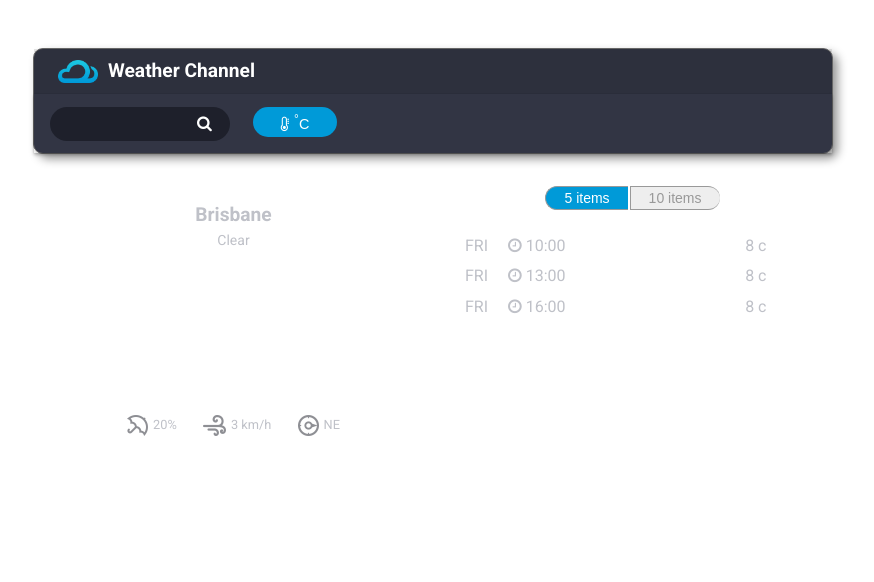
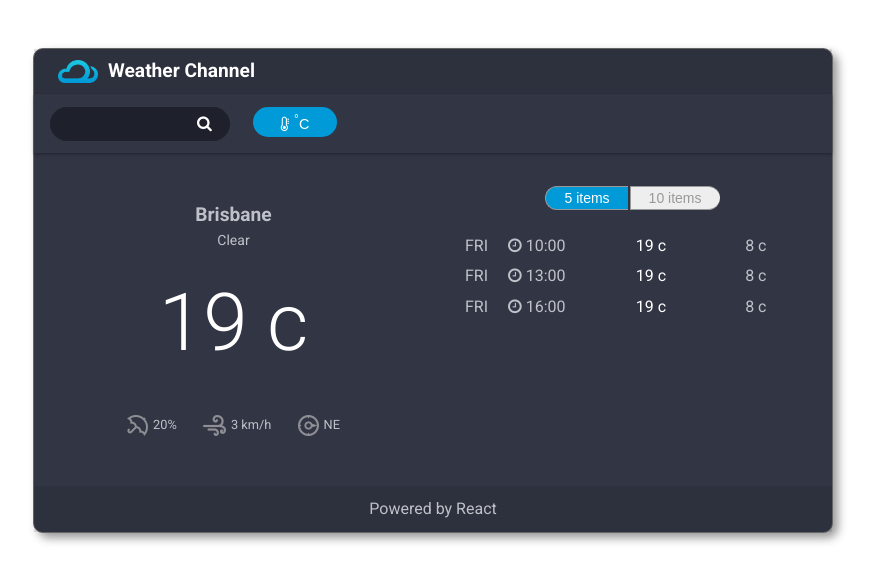
Before and after one commit to sunyang-629/weather-api-front, a React (Create React App) app: page / in a window 1280 px wide. Shown: the top 582 px of the page, without its empty margins (207-1081 px from the left). Built offline with nearby package versions, Linux system fonts and the light colour scheme.

Commit message:
static page

```diff
--- a/src/Container.js
+++ b/src/Container.js
@@ -2,6 +2,7 @@ import React from "react";
 import Header from "./Header";
 import Nav from "./Nav";
 import Main from "./Main";
+import Footer from "./Footer";
 
 function Container() {
   return (
@@ -9,6 +10,7 @@ function Container() {
       <Header />
       <Nav />
       <Main />
+      <Footer />
     </div>
   );
 }
--- /dev/null
+++ b/src/Footer.js
@@ -0,0 +1,11 @@
+import React from "react";
+
+function Footer() {
+  return (
+    <footer className="weather-channel__footer">
+      <p>Powered by React</p>
+    </footer>
+  );
+}
+
+export default Footer;
--- a/src/Main.js
+++ b/src/Main.js
@@ -1,12 +1,12 @@
 import React from "react";
 import SectionLeft from "./SectionLeft";
-import SectionRight from "./SectionRight";
+import SectionRight2 from "./SectionRight2";
 
 function Main() {
   return (
     <main>
       <SectionLeft />
-      <SectionRight />
+      <SectionRight2 />
     </main>
   );
 }
--- a/src/Nav.js
+++ b/src/Nav.js
@@ -13,7 +13,7 @@ function Nav() {
           <i
             className="fa fa-thermometer-empty"
             aria-hidden="true"
-            style={{ "padding-right": "5px" }}
+            style={{ paddingRight: "5px" }}
           ></i>
           <sup>&deg;</sup>C
         </button>
--- a/src/SectionLeft.js
+++ b/src/SectionLeft.js
@@ -7,7 +7,7 @@ function SectionLeft() {
   return (
     <section className="weather-condition">
       <div className="weather-condition__location">Brisbane</div>
-      <div style={{ "text-align": "center", "font-size": "14px" }}>Clear</div>
+      <div style={{ textAlign: "center", fontSize: "14px" }}>Clear</div>
       <div className="weather-condition__temp">19 c</div>
       <div className="weather-condition__desc">
         <div>
--- /dev/null
+++ b/src/SectionRight2.js
@@ -0,0 +1,40 @@
+import React from "react";
+
+function SectionRight2() {
+  return (
+    <section className="weather-forecast">
+      <div className="forecast__switch">
+        <button className="forecast__switch_0 switch-active">5 items</button>
+        <button className="forecast__switch_1">10 items</button>
+      </div>
+
+      <div className="weather-forecast__row">
+        <span className="weather-forecast__day">Fri</span>
+        <span className="weather-forecast__icon">
+          <i className="fa fa-clock-o"></i> 10:00
+        </span>
+        <span className="weather-forecast__high">19 c</span>
+        <span className="weather-forecast__low">8 c</span>
+      </div>
+      <div className="weather-forecast__row">
+        <span className="weather-forecast__day">Fri</span>
+        <span className="weather-forecast__icon">
+          <i className="fa fa-clock-o"></i> 13:00
+        </span>
+        <span className="weather-forecast__high">19 c</span>
+        <span className="weather-forecast__low">8 c</span>
+      </div>
+
+      <div className="weather-forecast__row">
+        <span className="weather-forecast__day">Fri</span>
+        <span className="weather-forecast__icon">
+          <i className="fa fa-clock-o"></i> 16:00
+        </span>
+        <span className="weather-forecast__high">19 c</span>
+        <span className="weather-forecast__low">8 c</span>
+      </div>
+    </section>
+  );
+}
+
+export default SectionRight2;
```
